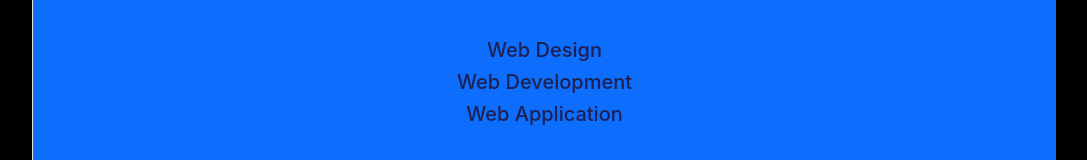
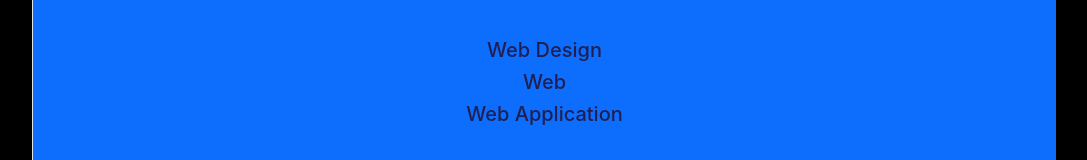
Before and after one commit to madehaj/Day-17a, a plain HTML site: page index.html in a window 1280 px wide. Shown: the part 419-579 px from the top of the page, without its empty margins (96-1183 px from the left). Drawn offline with nearby package versions, Linux system fonts and the light colour scheme.

Commit message:
first change

```diff
--- a/index.html
+++ b/index.html
@@ -20,7 +20,7 @@
             </div>
             <div class="content p-5">
                 <h5>Web Design</h5>
-                <h5>Web Development</h5>
+                <h5>Web</h5>
                 <h5>Web Application</h5>
             </div>
             <div class="footer p-2">
```
